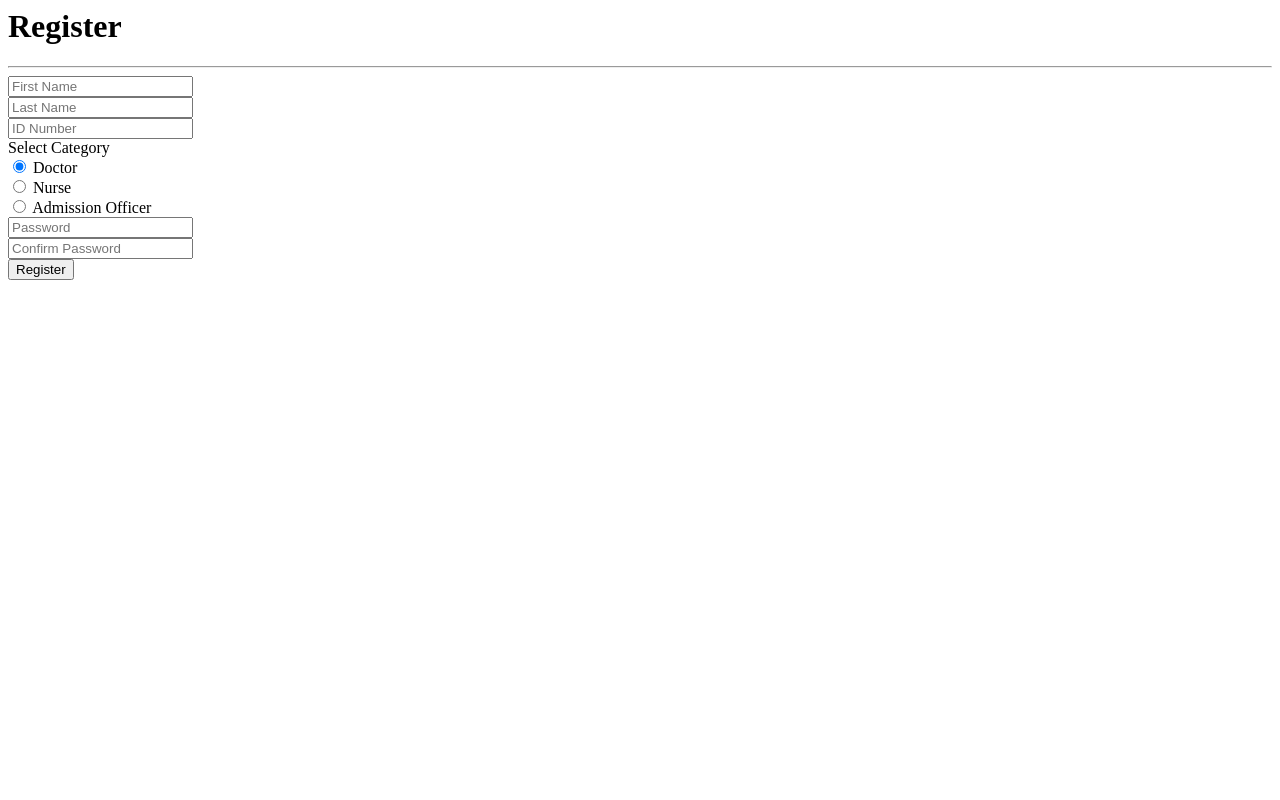
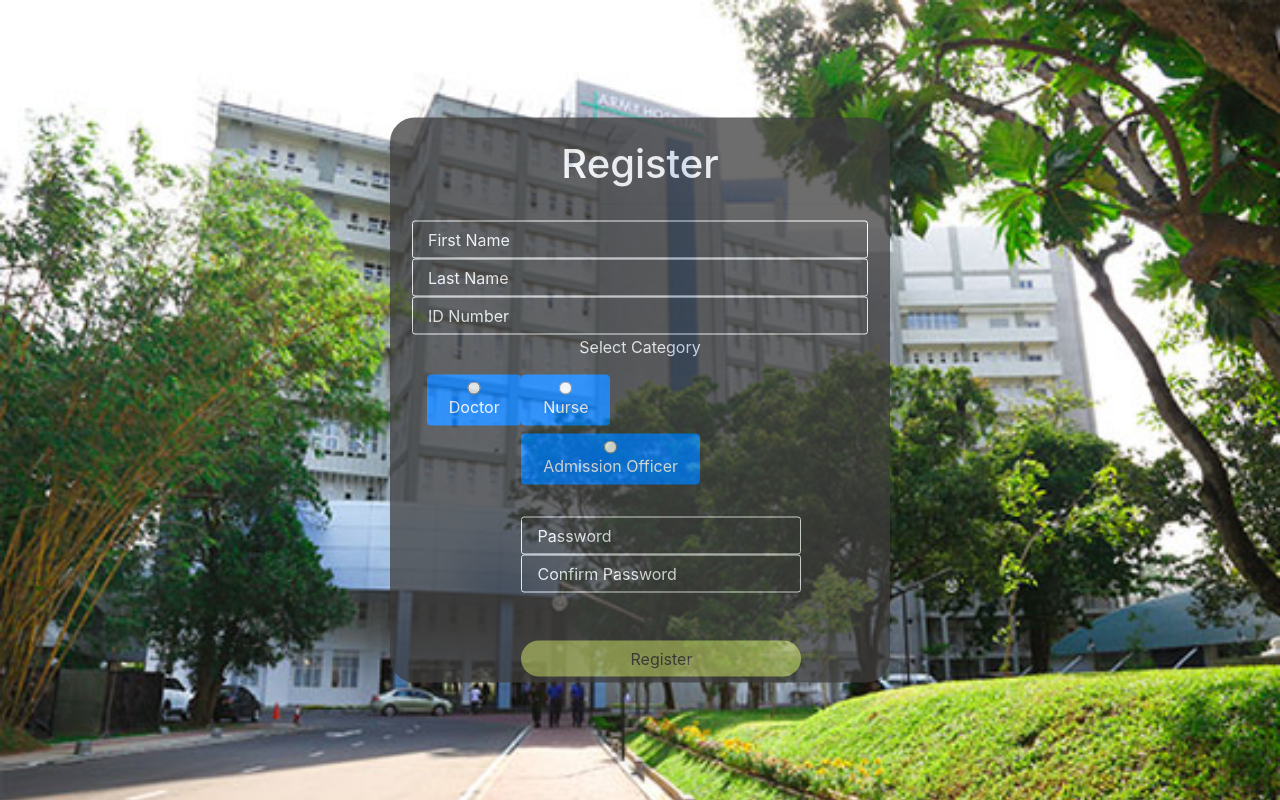
Before and after one commit to Thushani-Jayasekera/IESL_ROBOGAMES_wall_following_virtual_robot, a PHP site: page /register.php in a window 1280 px wide. Run offline with PHP 8.4, Linux system fonts and the light colour scheme.

Commit message:
adding Styles

```diff
--- a/register.php
+++ b/register.php
@@ -79,8 +79,16 @@ if(Input::exists()){
 }
 ?>
 
+<link href="RegisterLogin.css" rel="stylesheet">
 
-<div class="field">
+<script src="https://code.jquery.com/jquery-3.3.1.slim.min.js" integrity="sha384-q8i/X+965DzO0rT7abK41JStQIAqVgRVzpbzo5smXKp4YfRvH+8abtTE1Pi6jizo" crossorigin="anonymous"></script>
+<script src="https://cdnjs.cloudflare.com/ajax/libs/popper.js/1.14.7/umd/popper.min.js" integrity="sha384-UO2eT0CpHqdSJQ6hJty5KVphtPhzWj9WO1clHTMGa3JDZwrnQq4sF86dIHNDz0W1" crossorigin="anonymous"></script>
+
+<link rel="stylesheet" href="https://stackpath.bootstrapcdn.com/bootstrap/4.4.1/css/bootstrap.min.css" integrity="sha384-Vkoo8x4CGsO3+Hhxv8T/Q5PaXtkKtu6ug5TOeNV6gBiFeWPGFN9MuhOf23Q9Ifjh" crossorigin="anonymous">
+<script src="https://stackpath.bootstrapcdn.com/bootstrap/4.4.1/js/bootstrap.min.js" integrity="sha384-wfSDF2E50Y2D1uUdj0O3uMBJnjuUD4Ih7YwaYd1iqfktj0Uod8GCExl3Og8ifwB6" crossorigin="anonymous"></script>
+
+
+<div class="field-r">
     <form name="register" action="" method="POST">
 
         <h1>Register</h1>
@@ -88,17 +96,43 @@ if(Input::exists()){
         <input type="text" name="user_first" id="user_first" value="<?php echo escape(Input::get('user_first'));?>" autocomplete="off" placeholder="First Name"><br>
         <input type="text" name="user_last" id="user_last" value="<?php echo escape(Input::get('user_last'));?>" autocomplete="off" placeholder="Last Name"><br>
         <input type="text" name="user_uid" id="user_uid" value="<?php echo escape(Input::get('user_uid'));?>" autocomplete="off"  placeholder="ID Number"><br>
-        Select Category<br>
-        <input type="radio" name="user_group" id="user_doctor" value=1 checked>
-        <label for="user_doctor">Doctor</label><br>
+        <div class="container">
+        <p> Select Category <p>
+
+        <div class="btn-group btn-group-toggle" data-toggle="buttons">
+
+
+
+        <div>
+        <label class="btn btn-primary" for="user_doctor">
+        <input type="radio" name="user_group" id="user_doctor" value=1 >
+        Doctor</label>
+        </div>
+
+        <div >
+        <label class="btn btn-primary" for="user_doctor">
         <input type="radio" name="user_group" id="user_nurse" value=2>
-        <label for="user_nurse">Nurse</label><br>
+        Nurse</label>
+        <div>
+
+        <div >
+        <label class="btn btn-primary" for="user_doctor">
         <input type="radio" name="user_group" id="user_admissionofficer" value=3>
-        <label for="user_admissionofficer">Admission Officer</label><br>
+        Admission Officer</label>
+        </div>
 
+        </div>
+
+        <br>
+
+        <div>
         <input type="password" name="user_pwd" id="user_pwd" placeholder="Password"><br>
         <input type="password" name="user_pwd_again" id="user_pwd_again" placeholder="Confirm Password"><br>
         <input type="hidden" name="token" value="<?php echo  Token::generate();?>">
+
+        <br>
+        </div>
+        <br>
         <input type='submit' value="Register">
 
 
```
